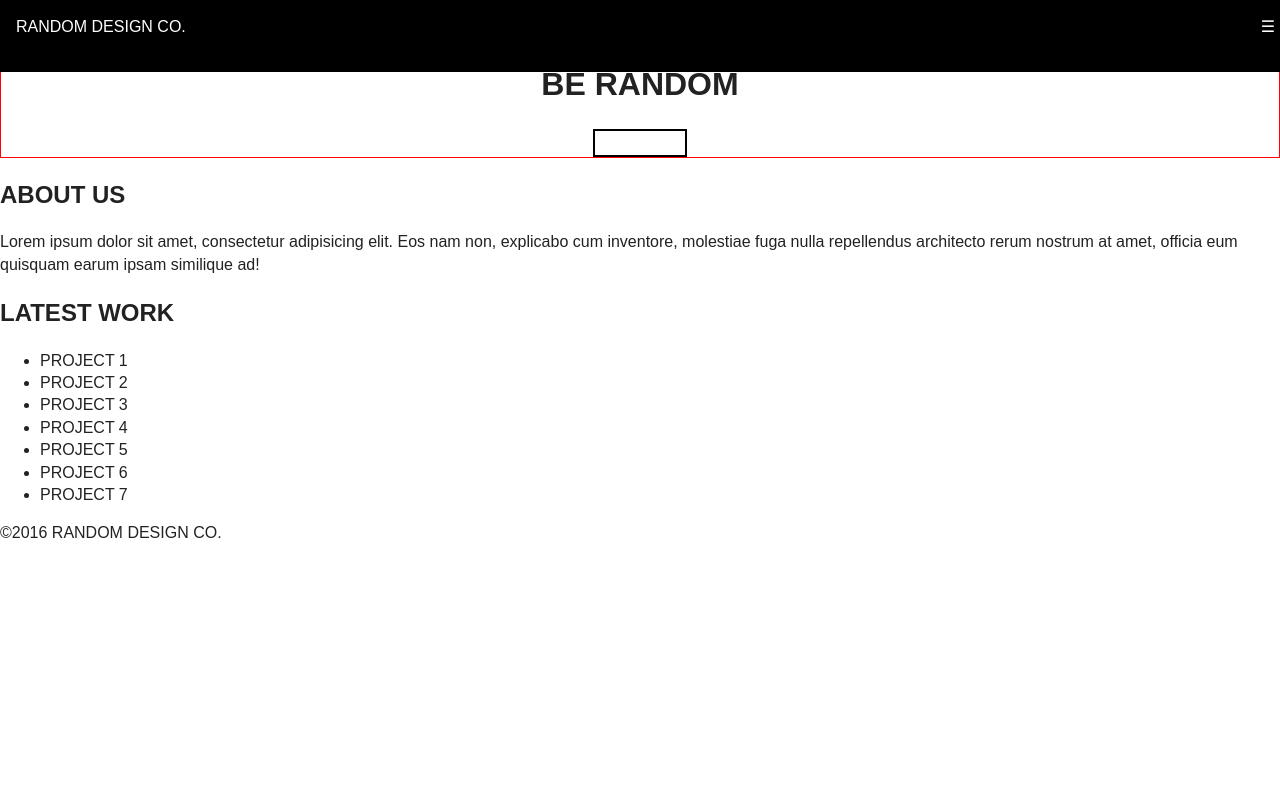
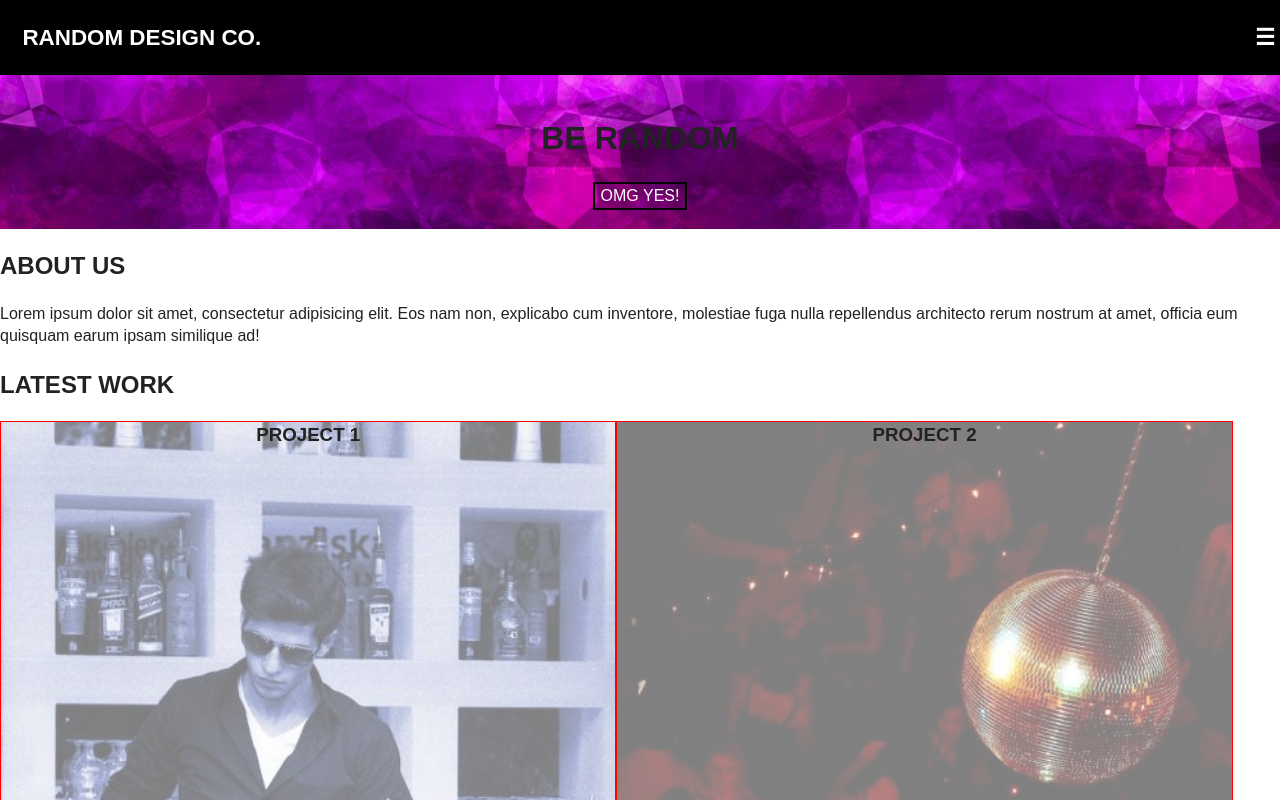
Before and after one commit to ThisJackieThat/random_design, a plain HTML site: page index.html in a window 1280 px wide. Shown: the top 800 px of the page. Drawn offline with nearby package versions, Linux system fonts and the light colour scheme.

Commit message:
Add css to project list

```diff
--- a/css/main.css
+++ b/css/main.css
@@ -95,19 +95,26 @@ textarea {
    Author's custom styles
    ========================================================================== */
 
+ * {
+    box-sizing: border-box;
+ }
+
  body {
-    padding-top: 2.5em;
+    padding-top: 75px;
  }
 
  nav {
     background-color: black;
     color: white;
+    font-weight: bold;
+    font-size: 1.4em;
     padding: 1em;
     position: fixed;
     width: 100%;
     margin: 0;
     top: 0;
-    height: 2.5em;
+    height: 75px;
+    z-index: 1;
  }
 
  .menu_logo {
@@ -121,9 +128,9 @@ textarea {
  }
 
  .main_head {
-    border: 1px solid red;
     text-align: center;
-    background-image:
+    padding: 1.2em;
+    background-image: url(../img/purple-bg.jpeg);
  }
 
  .header_button {
@@ -139,6 +146,80 @@ textarea {
 
  section {
 
+ }
+
+.project_list {
+    overflow: auto;
+    padding-left: 0;
+}
+
+.project_title {
+    background: rgba(255,255,255,.5);
+    position: absolute;
+    width: 100%;
+    left: 0;
+    margin: 0;
+    height: 100%;
+    top: 0;
+}
+
+ .project_list li {
+    float: left;
+    border: 1px solid red;
+    width: 48%;
+    list-style: none;
+    text-align: center;
+    box-sizing: border-box;
+    padding: 24%;
+    position: relative;
+    background-size: cover;
+ }
+
+ .project_list li:hover .project_title {
+        background: transparent;
+        color: white;
+
+ }
+
+
+ .project_list li:nth-of-type(1) {
+    /* first image*/
+    background-image: url(../img/1-cocktail.jpeg);
+ }
+
+ .project_list li:nth-of-type(2) {
+    /* second image*/
+    background-image: url(../img/2-disco.jpeg);
+ }
+
+.project_list li:nth-of-type(3) {
+    /* third image*/
+    background-image: url(../img/3-bookstore.jpeg);
+ }
+
+ .project_list li:nth-of-type(4) {
+    /* fourth image*/
+    background-image: url(../img/4-traffic.jpeg);
+ }
+
+ .project_list li:nth-of-type(5) {
+    /* fifth image*/
+    background-image: url(../img/5-concert.jpg);
+ }
+
+ .project_list li:nth-of-type(6) {
+    /* sixth image*/
+    background-image: url(../img/6-nightlife.jpg);
+ }
+
+.project_list li:nth-of-type(7) {
+    /* seventh image*/
+    background-image: url(../img/7-bar.jpg);
+ }
+
+
+ footer {
+    clear: both;
  }
 
 
--- a/index.html
+++ b/index.html
@@ -52,13 +52,13 @@
             <h2> LATEST WORK </h2>
 
                 <ul class="project_list">
-                    <li>PROJECT 1</li>
-                    <li>PROJECT 2</li>
-                    <li>PROJECT 3</li>
-                    <li>PROJECT 4</li>
-                    <li>PROJECT 5</li>
-                    <li>PROJECT 6</li>
-                    <li>PROJECT 7</li>
+                    <li><h3 class="project_title">PROJECT 1</h3></li>
+                    <li><h3 class="project_title">PROJECT 2</h3></li>
+                    <li><h3 class="project_title">PROJECT 3</h3></li>
+                    <li><h3 class="project_title">PROJECT 4</h3></li>
+                    <li><h3 class="project_title">PROJECT 5</h3></li>
+                    <li><h3 class="project_title">PROJECT 6</h3></li>
+                    <li><h3 class="project_title">PROJECT 7</h3></li>
                 </ul>
 
         </section>
```
